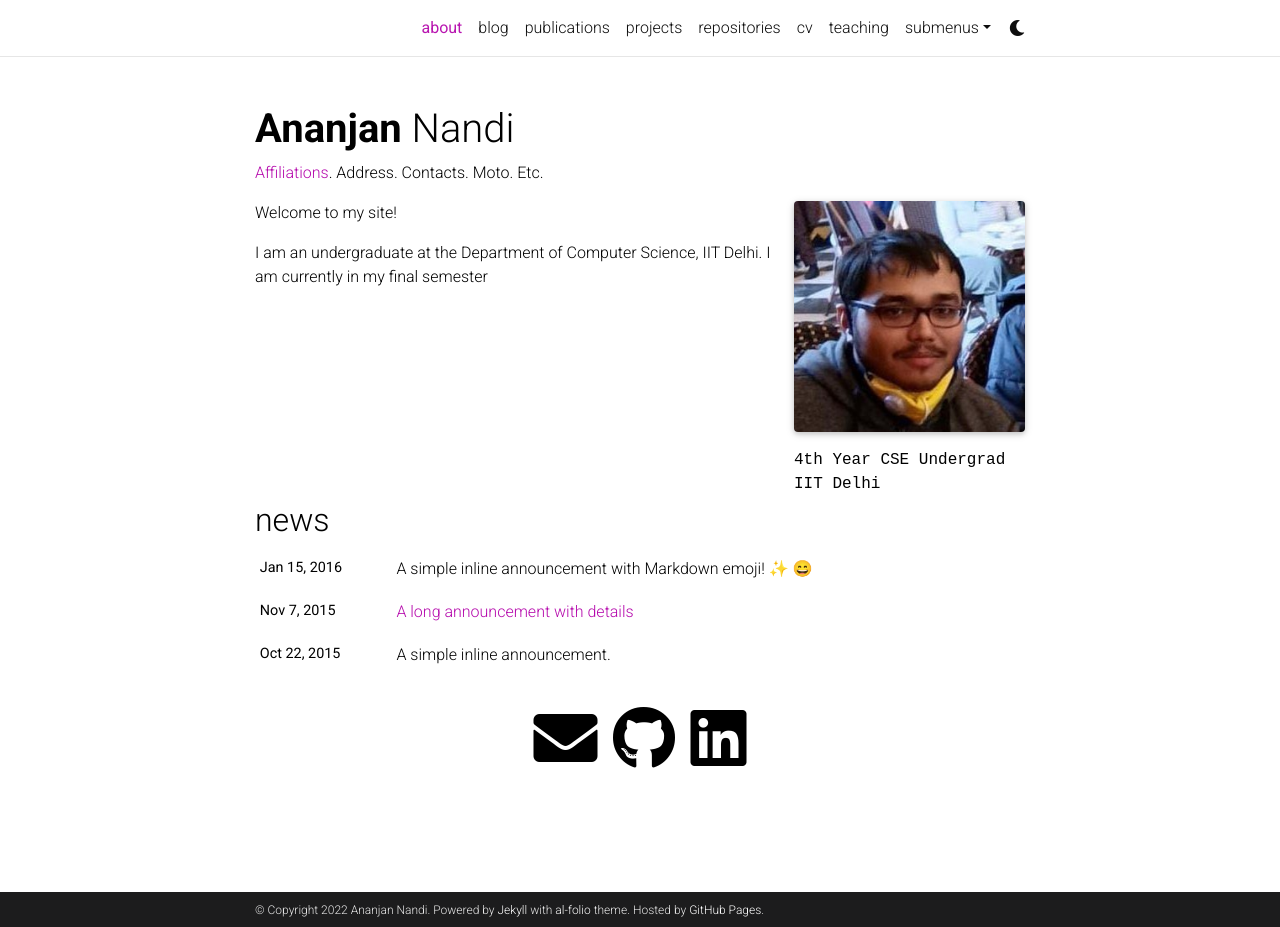
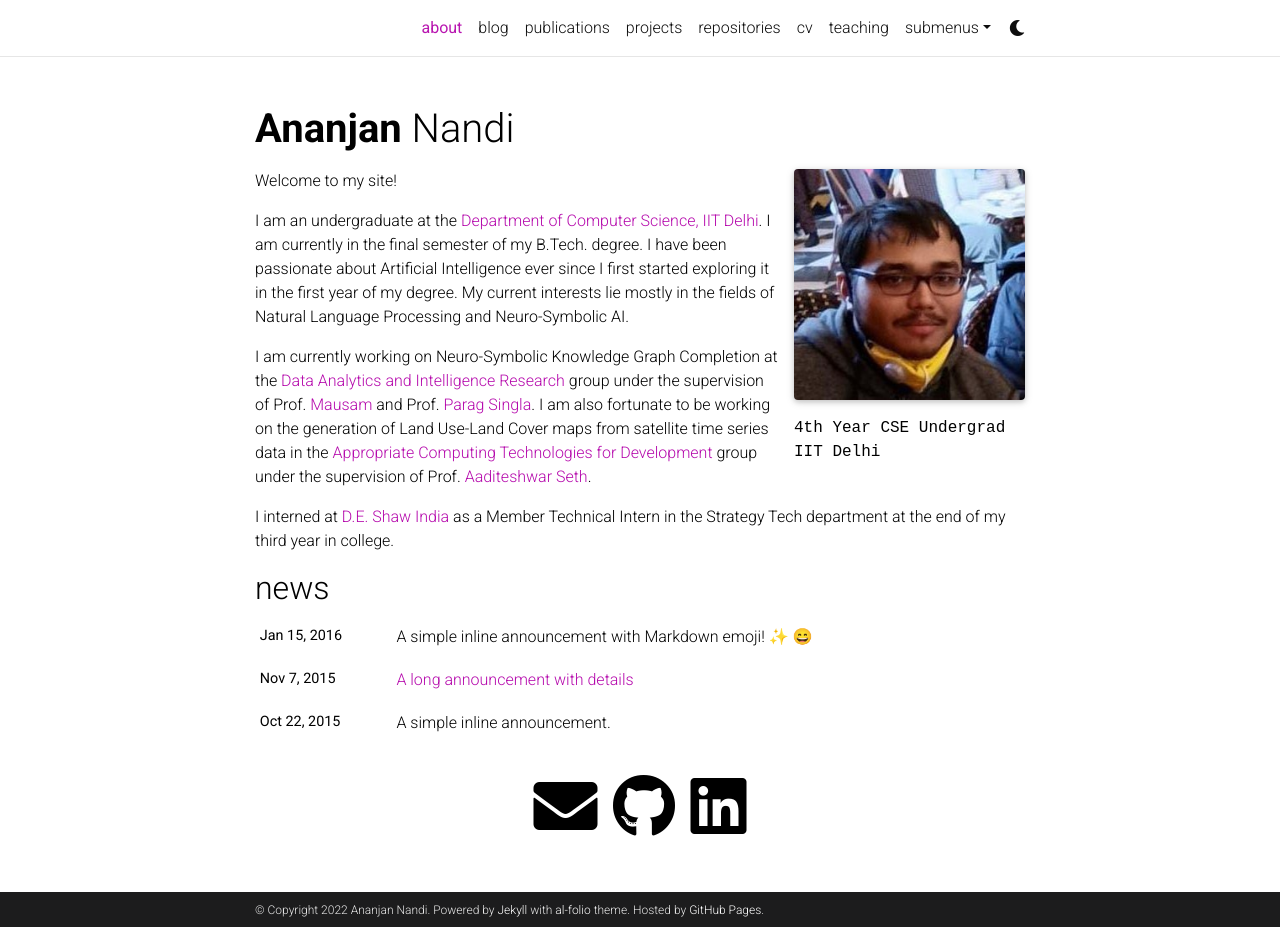
Before and after one commit to ananjan-nandi-9/ananjan-nandi-9.github.io, a Jekyll site: the page built from _pages/about.md, in a window 1280 px wide and 927 px high. Built offline with Jekyll 4.4.1, drawn with Linux system fonts in a browser that asks for light colours; full-size pictures stand in for the smaller copies a plugin makes; emoji names are drawn with the system emoji font; comment, search, counter and statistics services are not loaded; a style sheet for code colours, icons or effects is not loaded.

Commit message:
Update about.md

```diff
--- a/_pages/about.md
+++ b/_pages/about.md
@@ -2,7 +2,7 @@
 layout: about
 title: about
 permalink: /
-subtitle: '<a href=''#''>Affiliations</a>. Address. Contacts. Moto. Etc.'
+subtitle: null
 profile:
   align: right
   image: profile_pic.jpg
@@ -17,4 +17,8 @@ published: true
 
 Welcome to my site!
 
-I am an undergraduate at the Department of Computer Science, IIT Delhi. I am currently in my final semester
+I am an undergraduate at the [Department of Computer Science, IIT Delhi](https://www.cse.iitd.ernet.in/). I am currently in the final semester of my B.Tech. degree. I have been passionate about Artificial Intelligence ever since I first started exploring it in the first year of my degree. My current interests lie mostly in the fields of Natural Language Processing and Neuro-Symbolic AI.
+
+I am currently working on Neuro-Symbolic Knowledge Graph Completion at the [Data Analytics and Intelligence Research](https://github.com/dair-iitd) group under the supervision of Prof. [Mausam](https://www.cse.iitd.ac.in/~mausam) and Prof. [Parag Singla](https://www.cse.iitd.ac.in/~parags/). I am also fortunate to be working on the generation of Land Use-Land Cover maps from satellite time series data in the [Appropriate Computing Technologies for Development](http://act4d.iitd.ernet.in/) group under the supervision of Prof. [Aaditeshwar Seth](https://www.cse.iitd.ac.in/~aseth/).
+
+I interned at [D.E. Shaw India](https://www.deshawindia.com/) as a Member Technical Intern in the Strategy Tech department at the end of my third year in college.
```
